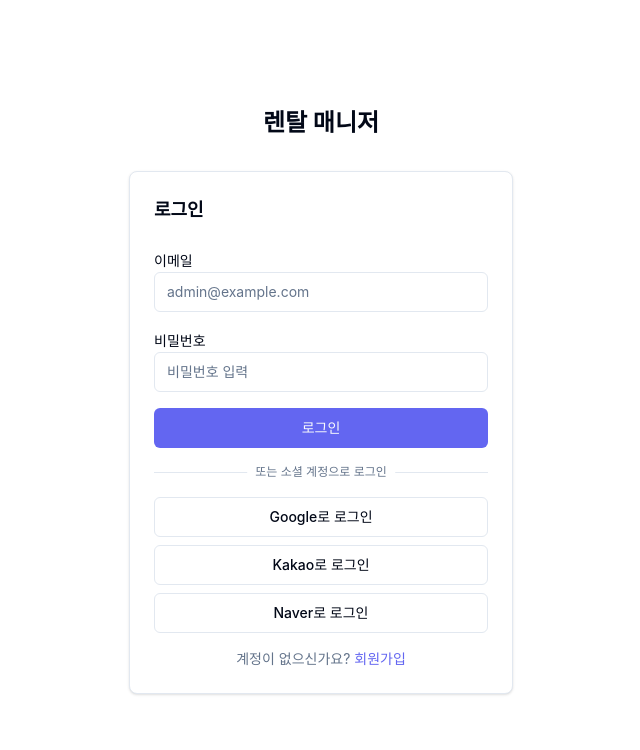
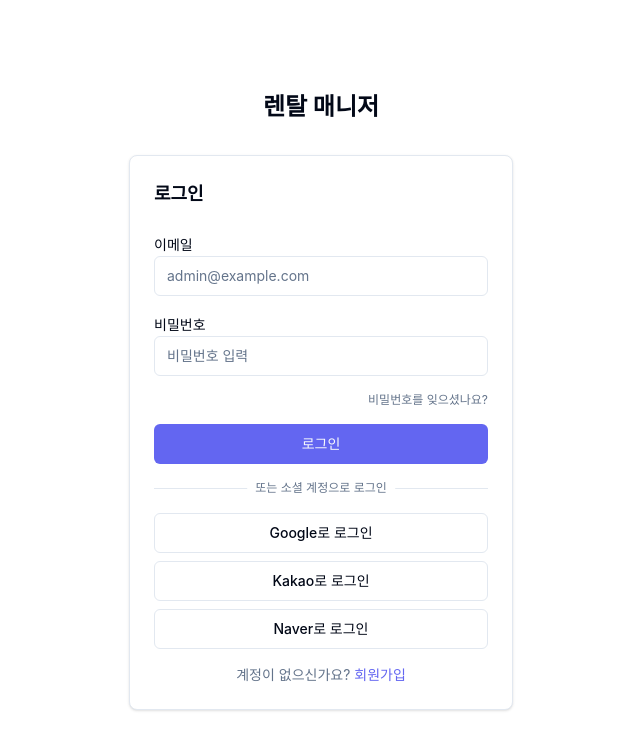
Before and after one commit to Jimin2123/rental-manager, a React (Vite) app in the folder apps/web/: page /login in a window 1280 px wide. Shown: the top 750 px of the page, without its empty margins (319-959 px from the left). Built offline with nearby package versions, Linux system fonts and the light colour scheme; no server answers.

Commit message:
feat(web): 로그인 페이지에 비밀번호 찾기 링크 추가

```diff
--- a/apps/web/src/routes/_auth/login.tsx
+++ b/apps/web/src/routes/_auth/login.tsx
@@ -1,4 +1,4 @@
-import { createFileRoute, redirect, useNavigate } from '@tanstack/react-router';
+import { createFileRoute, Link, redirect, useNavigate } from '@tanstack/react-router';
 import { useForm } from 'react-hook-form';
 import { zodResolver } from '@hookform/resolvers/zod';
 import { z } from 'zod';
@@ -101,6 +101,11 @@ function LoginPage() {
               </FormItem>
             )}
           />
+          <div className="flex justify-end">
+            <Link to="/forgot-password" className="text-xs text-muted-foreground underline-offset-4 hover:underline">
+              비밀번호를 잊으셨나요?
+            </Link>
+          </div>
           <Button type="submit" className="w-full" disabled={form.formState.isSubmitting}>
             {form.formState.isSubmitting ? '로그인 중...' : '로그인'}
           </Button>
```
